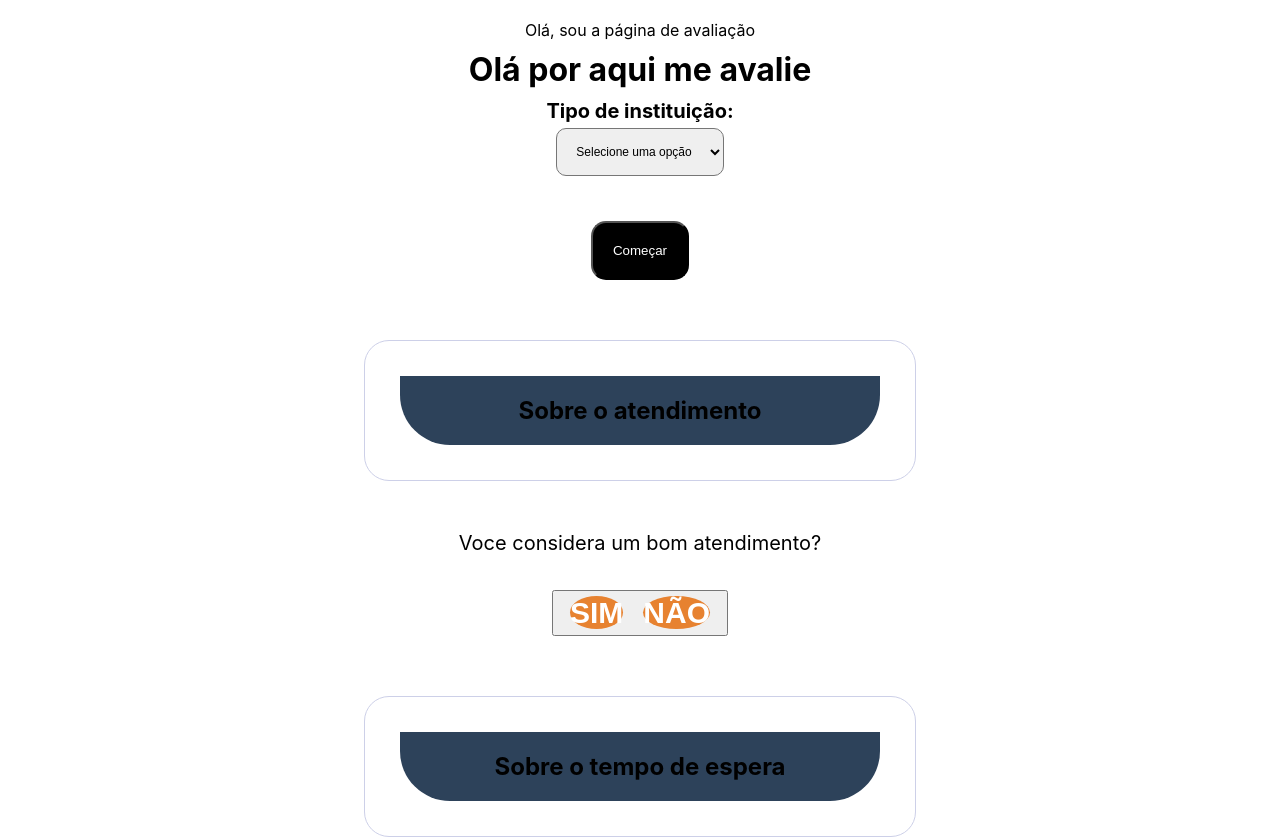
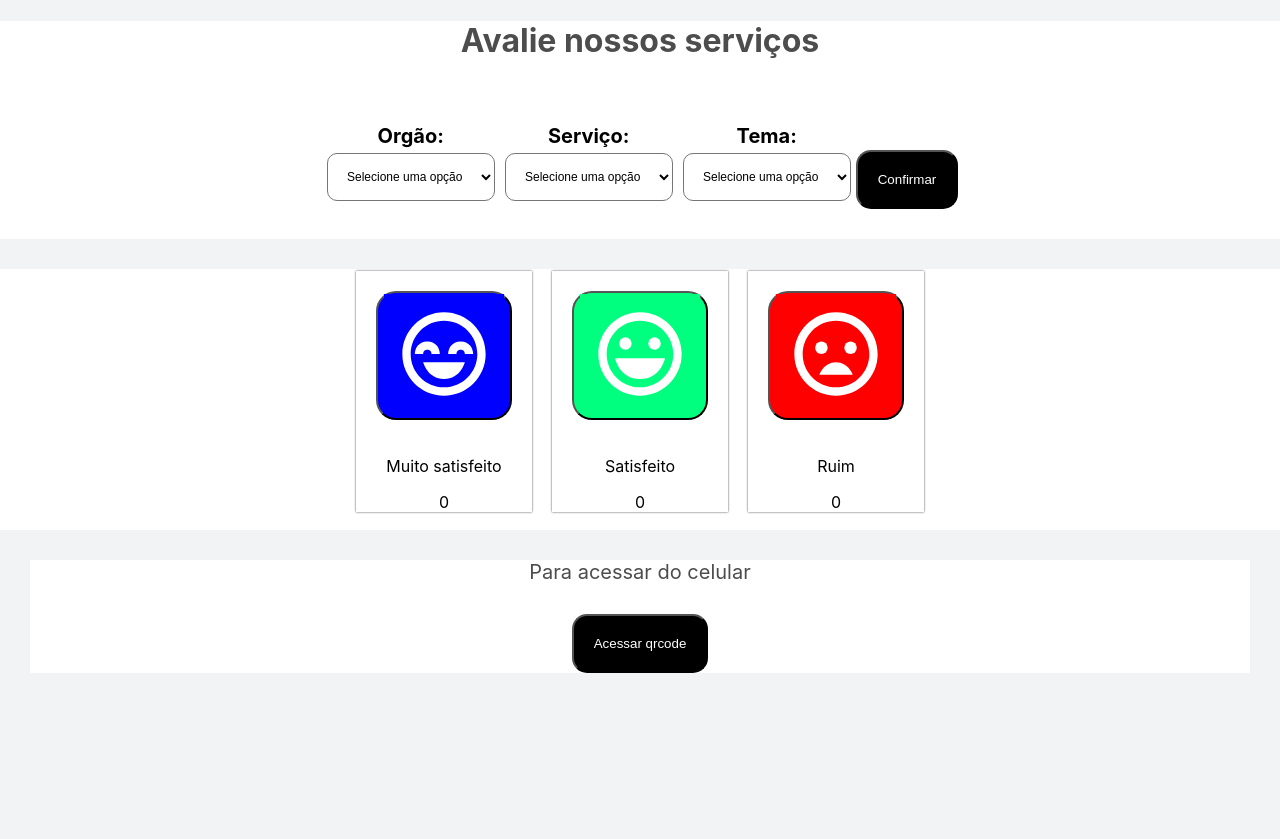
Before and after one commit to evaluation-manager/user-review, a React (Create React App) app in the folder user-review/: page / in a window 1280 px wide. Shown: the top 839 px of the page. After the commit the page ends 800 px from the top, so only its background shows below. Built offline with nearby package versions, Linux system fonts and the light colour scheme.

Commit message:
Parte fron quase finalizada

```diff
--- a/user-review/src/App.css
+++ b/user-review/src/App.css
@@ -1,43 +1,3 @@
-/*.App {
-  text-align: center;
+*{
+ background:#F1F3F4;
 }
-
-.App-logo {
-  height: 40vmin;
-  pointer-events: none;
-}
-
-@media (prefers-reduced-motion: no-preference) {
-  .App-logo {
-    animation: App-logo-spin infinite 20s linear;
-  }
-}
-
-.App-header {
-  background-color: #282c34;
-  min-height: 100vh;
-  display: flex;
-  flex-direction: column;
-  align-items: center;
-  justify-content: center;
-  font-size: calc(10px + 2vmin);
-  color: white;
-}
-
-.App-link {
-  color: #61dafb;
-}
-
-@keyframes App-logo-spin {
-  from {
-    transform: rotate(0deg);
-  }
-  to {
-    transform: rotate(360deg);
-  }
-}
-*/
-*{
-  margin:10px;
-  text-align: center;
-}
--- a/user-review/src/App.js
+++ b/user-review/src/App.js
@@ -5,7 +5,6 @@ import {Router} from './router/Router';
 function App() {
   return (
     <div className="App">
-     <p>Olá, sou a página de avaliação</p>
      <Router/>
     </div>
   );
--- a/user-review/src/components/card/Card.js
+++ b/user-review/src/components/card/Card.js
@@ -12,14 +12,18 @@ function Card({ text, questions,btnletter1,btnletter2}) {
             <div id="question">
             <p id='questions'>{questions}</p>
 
-            </div>
-
 
             <div id="anwers-box">
-            <button>
-                <span className='btn-lette'>{btnletter1}</span>
-                <span className='btn-lette'>{btnletter2}</span>
-            </button>
+            <button className='btn-lette1'>
+
+                    {btnletter1}
+                    </button>
+                    <button className='btn-lette2'>
+
+                    {btnletter2}
+
+                    </button>
+            </div>
             </div>
         </C.Container>
     )
--- a/user-review/src/components/card/style.js
+++ b/user-review/src/components/card/style.js
@@ -7,37 +7,50 @@ export const Container = styled.div`
   margin:50px auto;
   border:1px solid #CDD0E8;
   padding:25px;
-  border-radius:25px;
+  border-radius:20px;
 
 }
 #main-title{
-    padding:20px 0;
+  padding:20px 0;
   text-align:center;
-  background-color: #2d425a;
-  border-bottom-left-radius: 50px;
-  border-bottom-right-radius: 50px;
+  background: #2d425a;
+  /*border-bottom-left-radius: 50px;
+  border-bottom-right-radius: 50px;*/
+  color:#fff;
 }
+
 #question{
     text-align:center;
   margin-bottom:25px;
   font-size:20px;
 }
+
 #anwers-box button:hover{
-  background-color:#e78230;
+  background:#2d425a;
   color:#fff;
 }
+#anwers-box {
 
-#anwers-box .btn-lette{
-    font-size:30px;
+}
+#anwers-box .btn-lette1, .btn-lette2{
+ font-size:30px;
   font-weight:bold;
-  background-color: #e78230;
+  background: #e78230;
   color:#fff;
-  border-radius:50%;
+
   line-height:40px;
   text-align:center;
-  text-transform:uppercase;
-  flex:1 1 0;
-  max-width:40px;
+  margin:30px;
+  cursor: pointer;
 }
-
+/*#anwers-box .btn-lette1{
+  background: #e78230;
+  color:#fff;
+  font-size:30px;
+}
+#anwers-box .btn-lette2{
+  background: #e78250;
+  color:#fff;
+  font-size:30px;
+}*/
 `;
--- /dev/null
+++ b/user-review/src/pages/Info/Info.js
@@ -0,0 +1,60 @@
+import React from 'react';
+//import {UserAvaliacao} from '../emogiAvaliacao'
+import { useState } from 'react';
+import Select from '../../components/select/Select';
+import Submit from '../../components/button/Submit';
+import {UserAvaliacao} from '../avaliacao/emogiAvaliacao'
+import  * as C from  './style';
+
+export const InfoAvalicao=()=>{
+    //gerar qrcode
+//rendeizar teste apenas se o usuairo informar a secretaria
+const [exibir, setExibir]=useState(false);
+
+function toggle(){
+//console.log("oi");
+setExibir(!exibir);
+
+}
+
+    return (
+        <C.Container>
+
+       <div className='container'>
+        <h1>Avalie nossos serviços</h1>
+       <div className='container-select'>
+       <Select
+       text="Orgão"
+        name="select"
+        value=""
+        />
+         <Select
+        text="Serviço"
+        name="select"
+        value=""
+        />
+         <Select
+        text="Tema"
+        name="select"
+        value=""
+        />
+            <Submit text={!exibir ? "Confirmar" : "Responder perguntas"}
+                handleButton={toggle}/>
+           {/*Só pretendo mostrar apos a escolha da instuição <UserAvaliacao  */}
+       </div>
+       </div>
+
+      <div>
+      <UserAvaliacao/>
+      </div>
+
+        <div className='qrcode'>
+            <div className='qrcode-msg'>
+            <span>Para acessar do celular</span>
+            </div>
+          <Submit text="Acessar qrcode"/>
+          </div>
+        </C.Container>
+
+    )
+}
--- /dev/null
+++ b/user-review/src/pages/Info/style.js
@@ -0,0 +1,39 @@
+import styled from 'styled-components';
+
+export const Container = styled.div`
+*{
+
+align-items:center;
+text-align: center;
+justify-content: center;
+background: #fff;
+height:100%;
+
+}
+h1{
+    color:#4D4D4D;
+}
+.container-select{
+    margin:30px;
+    padding:30px;
+    display:flex;
+}
+.qrcode{
+    margin:30px;
+}
+
+span{
+    text-align: center;
+    color:#4D4D4D;
+    font-size:20px;
+}
+@media (max-width: 600px){
+
+    .container-select{
+        display:block;
+        }
+        .qrcode{
+            display:none;
+        }
+}
+`;
--- /dev/null
+++ b/user-review/src/pages/NotFound/NotFound.js
@@ -0,0 +1,12 @@
+import React from 'react';
+
+const NotFound = () => {
+    return (
+        <>
+            <h2>404</h2>
+            <p>Nao encontrado</p>
+        </>
+    )
+}
+
+export default NotFound;
--- a/user-review/src/pages/avaliacao/avaliacao.js
+++ /dev/null
@@ -1,45 +0,0 @@
-import React from 'react';
-import {UserAvaliacao} from './emogiAvaliacao'
-import { useState } from 'react';
-import Select from '../../components/select/Select';
-import Submit from '../../components/button/Submit';
-import Card from '../../components/card/Card';
-export const Avaliacao=()=>{
-//rendeizar teste apenas se o usuairo informar a secretaria
-const [exibir, setExibir]=useState(false);
-
-function toggle(){
-//console.log("oi");
-setExibir(!exibir);
-
-}
-
-    return (
-        <>
-        <h1>Olá por aqui me avalie</h1>
-
-       <Select
-       text="Tipo de instituição"
-        name="select"
-        />
-
-            <Submit text={!exibir ? "Começar" : <UserAvaliacao />}
-                handleButton={toggle}/>
-           {/*Só pretendo mostrar apos a escolha da instuição */}
-            <Card
-                text="Sobre o atendimento"
-                questions="Voce considera um bom atendimento?"
-                btnletter1="Sim"
-                btnletter2="Não"
-            />
-
-            <Card
-                text="Sobre o tempo de espera"
-                questions="Considera aceitavel?"
-                btnletter1="Sim"
-                btnletter2="Não"
-            />
-        </>
-
-    )
-}
--- a/user-review/src/pages/avaliacao/emogiAvaliacao.js
+++ b/user-review/src/pages/avaliacao/emogiAvaliacao.js
@@ -2,7 +2,9 @@ import React from 'react';
 import * as C from './style.js'
 //import {ImHappy2, ImSad2} from 'react-icons/im';
 import {BiHappyAlt,BiHappyBeaming,BiSad} from 'react-icons/bi'
+
 export const UserAvaliacao=()=>{
+    //função para contar
     return(
         <C.Container>
         <div className='conteudo'>
@@ -13,11 +15,11 @@ export const UserAvaliacao=()=>{
 
               color:  "#ffffff",
               background : '#0000FF',
-             padding:'5px'
+             padding:'10px'
               }}/>
-
           </button>
            <p>Muito satisfeito</p>
+           {0}
            </div>
 
            <div className='legal'>
@@ -25,11 +27,11 @@ export const UserAvaliacao=()=>{
             <BiHappyAlt size={100} style={{
                 color:"#ffffff",
                 background: '#00FF7F',
-                padding:'5px'
+                padding:'10px'
             }}/>
             </button>
-            <p>Legal</p>
-
+            <p>Satisfeito</p>
+            {0}
             </div>
 
             <div className='ruim'>
@@ -37,10 +39,11 @@ export const UserAvaliacao=()=>{
             <BiSad size={100} style={{
                 color:"#ffffff",
                 background: '#FF0000',
-                padding:'5px'
+                padding:'10px'
             }}/>
-</button>
+            </button>
             <p>Ruim</p>
+            {0}
             </div>
 
             </div>
--- a/user-review/src/pages/avaliacao/style.js
+++ b/user-review/src/pages/avaliacao/style.js
@@ -3,29 +3,60 @@ import styled from 'styled-components';
 export const Container = styled.div`
 
 .conteudo{
+
+    display:inline-flex;
+
+    border-radius:5px;
+
+}
+.conteudo .ruim, .satisfeito, .legal{
     margin:10px;
-    display:inline-flex;
+   filter:drop-shadow(0px 0px 1px #4b4b50);
+animation:flutuar 3s linear infinite;
 }
 
-.conteudo .satisfeito .ruim .legal{
-    width:60px;
-    filter:drop-shadow(0px 0px 1px #4b4b50);
-
+@keyframes flutuar{
+    0%,
+    100%{
+        transform:translateY(0px);
+    }
+    50%{
+        transform:translateY(-23px);
+    }
 }
 
+.conteudo .ruim:nth-child(2){
+animation-delay:.2s;
+}
+
+/*conteudo dos botões*/
 .ruim button{
     background: #FF0000;
+    margin:20px;
+
 }
 
 .satisfeito button{
     background: #0000FF;
+    margin:20px;
 }
 
 .legal button{
     background: #00FF7F;
+    margin:20px;
 }
+
 button{
     cursor: pointer;
-    border:none;
+    border-radius:20px;
+
 }
+/*celular*/
+@media (max-width: 600px){
+  .conteudo{
+    display:block;
+  }
+
+}
+
 `
--- a/user-review/src/pages/perguntas/Perguntas.js
+++ b/user-review/src/pages/perguntas/Perguntas.js
@@ -1,5 +1,5 @@
 import React from 'react';
-
+import Card from '../../components/card/Card';
 export const Pergunta = () => {
     return (
         <>
@@ -7,7 +7,19 @@ export const Pergunta = () => {
 
             <p>Deseja colaborar com algumas mais informações?</p>
 
+            <Card
+                text="Sobre o atendimento"
+                questions="Voce considera um bom atendimento?"
+                btnletter1="Sim"
+                btnletter2="Não"
+            />
 
+            <Card
+                text="Sobre o tempo de espera"
+                questions="Considera aceitavel?"
+                btnletter1="Sim"
+                btnletter2="Não"
+            />
         </>
     )
 }
--- a/user-review/src/router/Router.js
+++ b/user-review/src/router/Router.js
@@ -1,14 +1,19 @@
 import React from 'react';
 
 import {BrowserRouter,Routes, Route} from 'react-router-dom';
-import {Avaliacao} from '../pages/avaliacao/avaliacao';
-
+import {InfoAvalicao} from '../pages/Info/Info';
+import { Pergunta } from '../pages/perguntas/Perguntas';
+//import {NotFound} from '../pages/NotFound/NotFound';
 export const Router =()=>{
     return (
         <BrowserRouter>
+
+
         <Routes>
 
-             <Route path='' element={<Avaliacao/>}/>
+             <Route path='' element={<InfoAvalicao/>}/>
+              <Route path='/step1' element={<Pergunta/>}/>
+            {/*<Route element={<NotFound/>}/>*/}
         </Routes>
         </BrowserRouter>
     )
```
